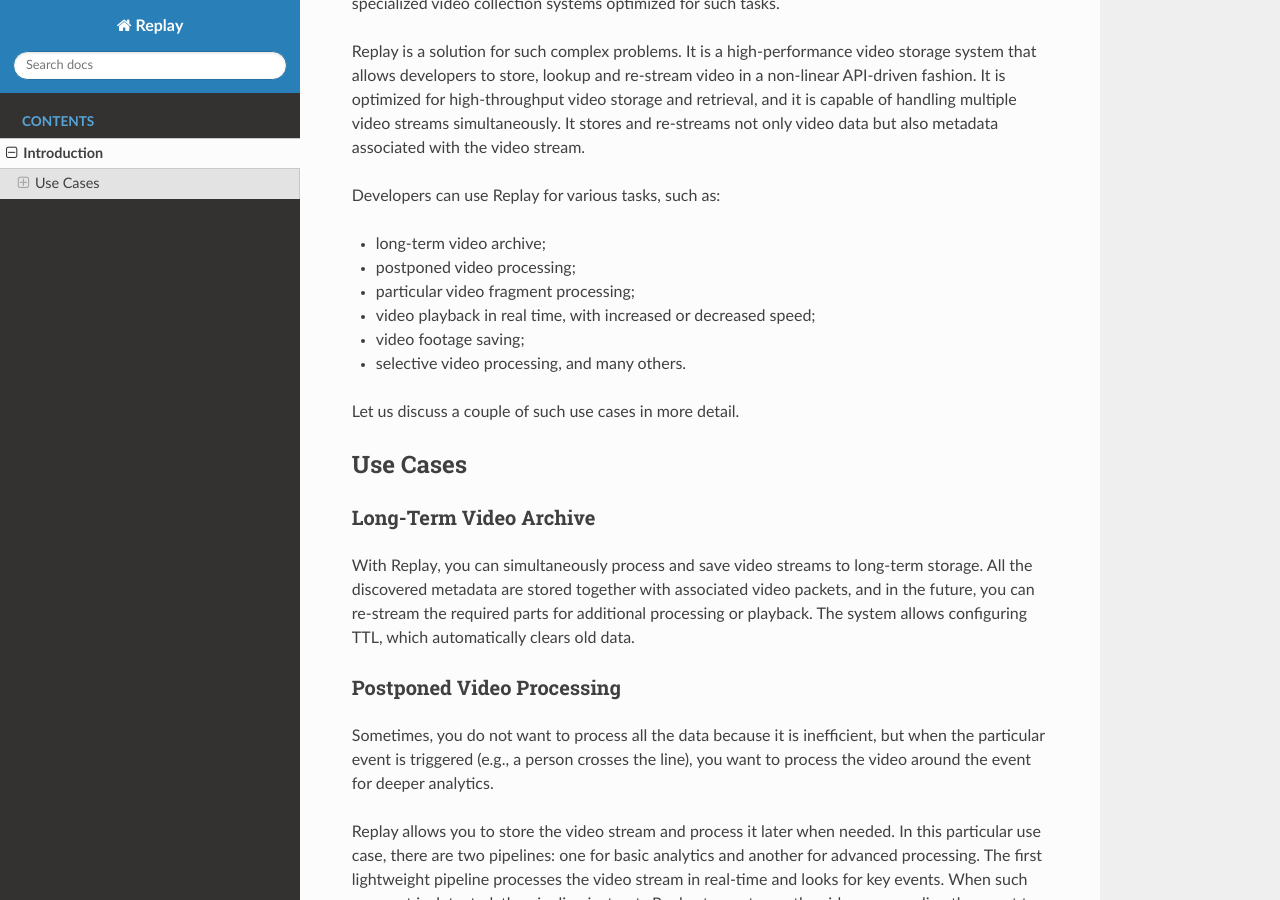
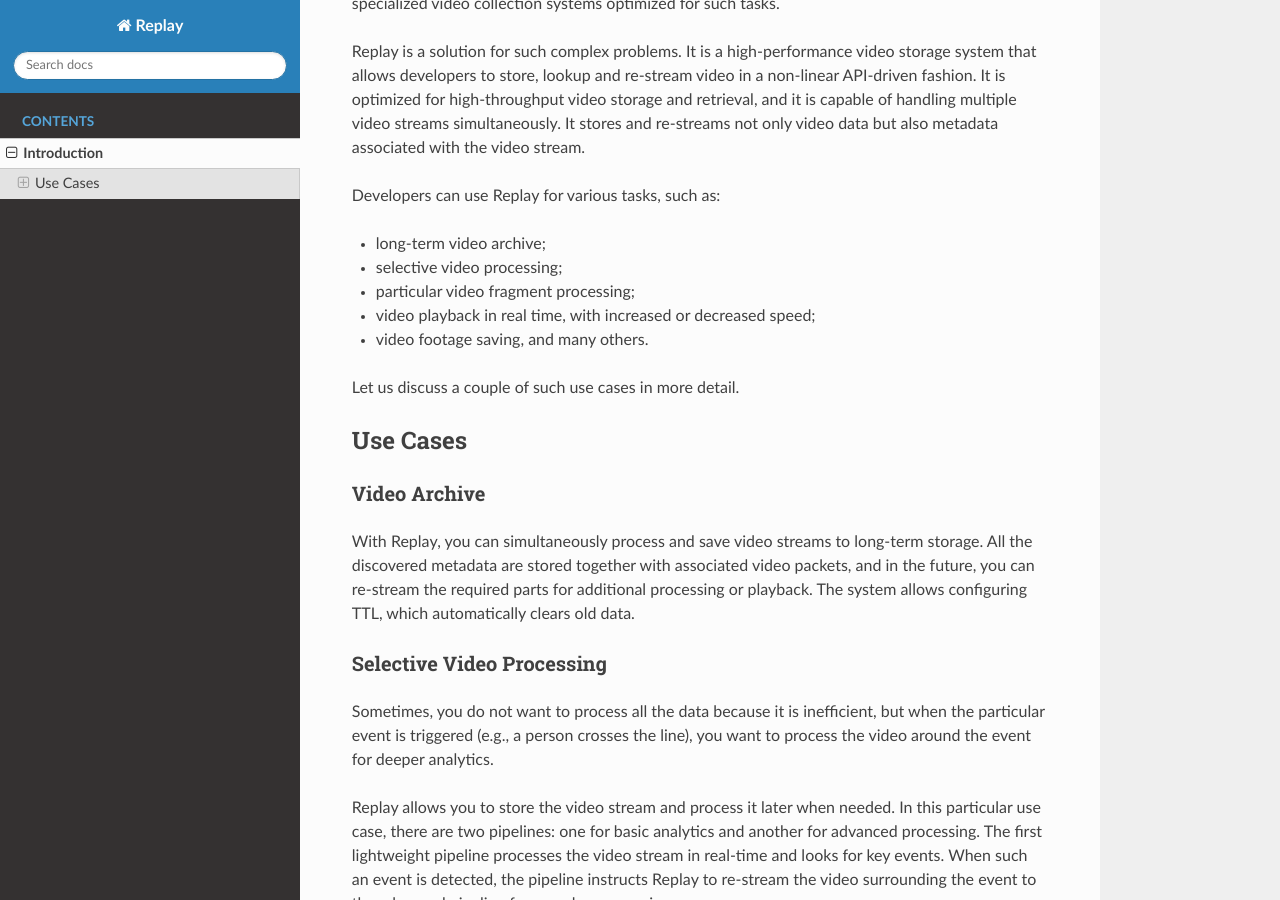
Before and after one commit to insight-platform/Replay, a Sphinx documentation site: the page built from docs/sections/introduction.rst, in a window 1280 px wide and 900 px high, scrolled down 240 px. Built offline with Sphinx 7.4.7 and the Read the Docs theme 2.0.0, drawn with Linux system fonts in a browser that asks for light colours.

Commit message:
docs update

```diff
--- a/docs/sections/introduction.rst
+++ b/docs/sections/introduction.rst
@@ -8,23 +8,22 @@
 Developers can use Replay for various tasks, such as:
 
 - long-term video archive;
-- postponed video processing;
+- selective video processing;
 - particular video fragment processing;
 - video playback in real time, with increased or decreased speed;
-- video footage saving;
-- selective video processing, and many others.
+- video footage saving, and many others.
 
 Let us discuss a couple of such use cases in more detail.
 
 Use Cases
 ---------
 
-Long-Term Video Archive
-^^^^^^^^^^^^^^^^^^^^^^^
+Video Archive
+^^^^^^^^^^^^^
 
 With Replay, you can simultaneously process and save video streams to long-term storage. All the discovered metadata are stored together with associated video packets, and in the future, you can re-stream the required parts for additional processing or playback. The system allows configuring TTL, which automatically clears old data.
 
-Postponed Video Processing
+Selective Video Processing
 ^^^^^^^^^^^^^^^^^^^^^^^^^^
 
 Sometimes, you do not want to process all the data because it is inefficient, but when the particular event is triggered (e.g., a person crosses the line), you want to process the video around the event for deeper analytics.
```
